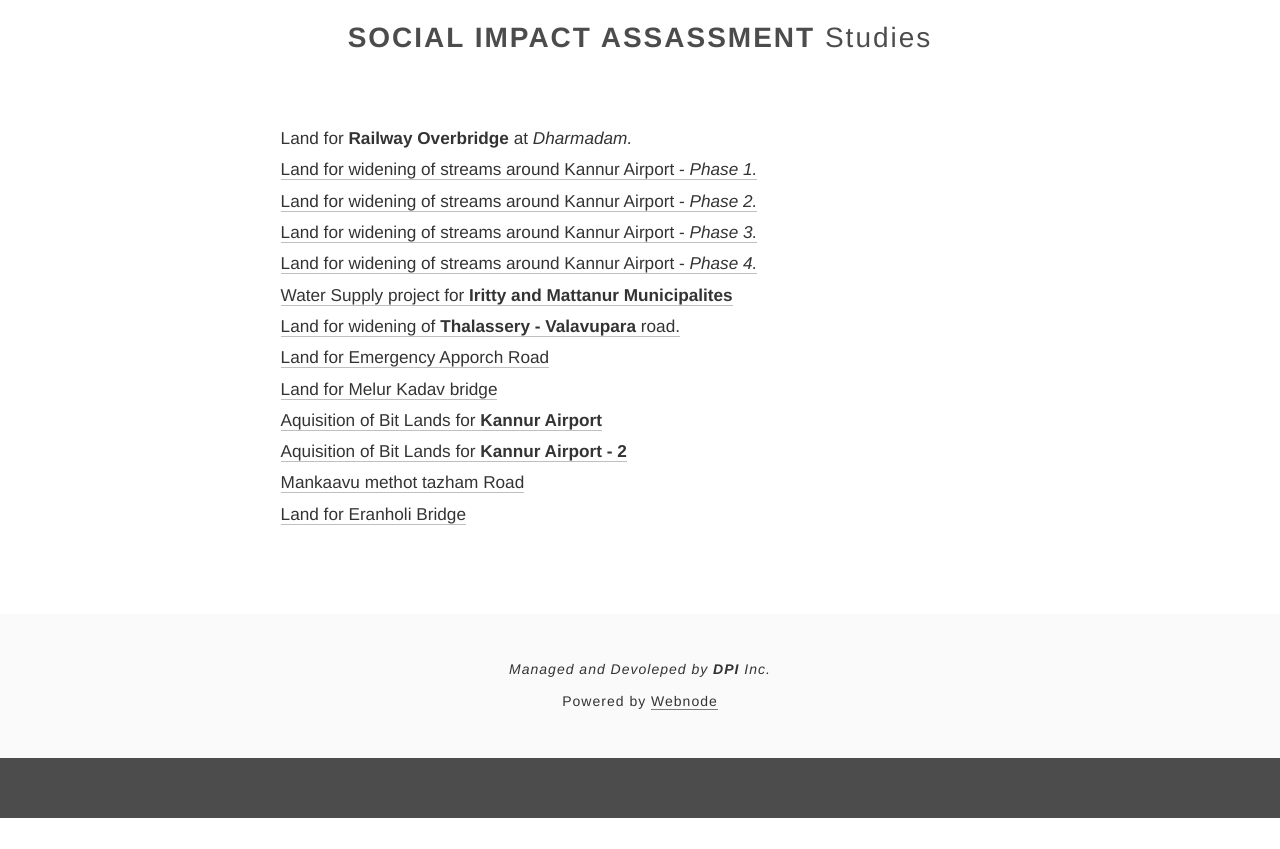
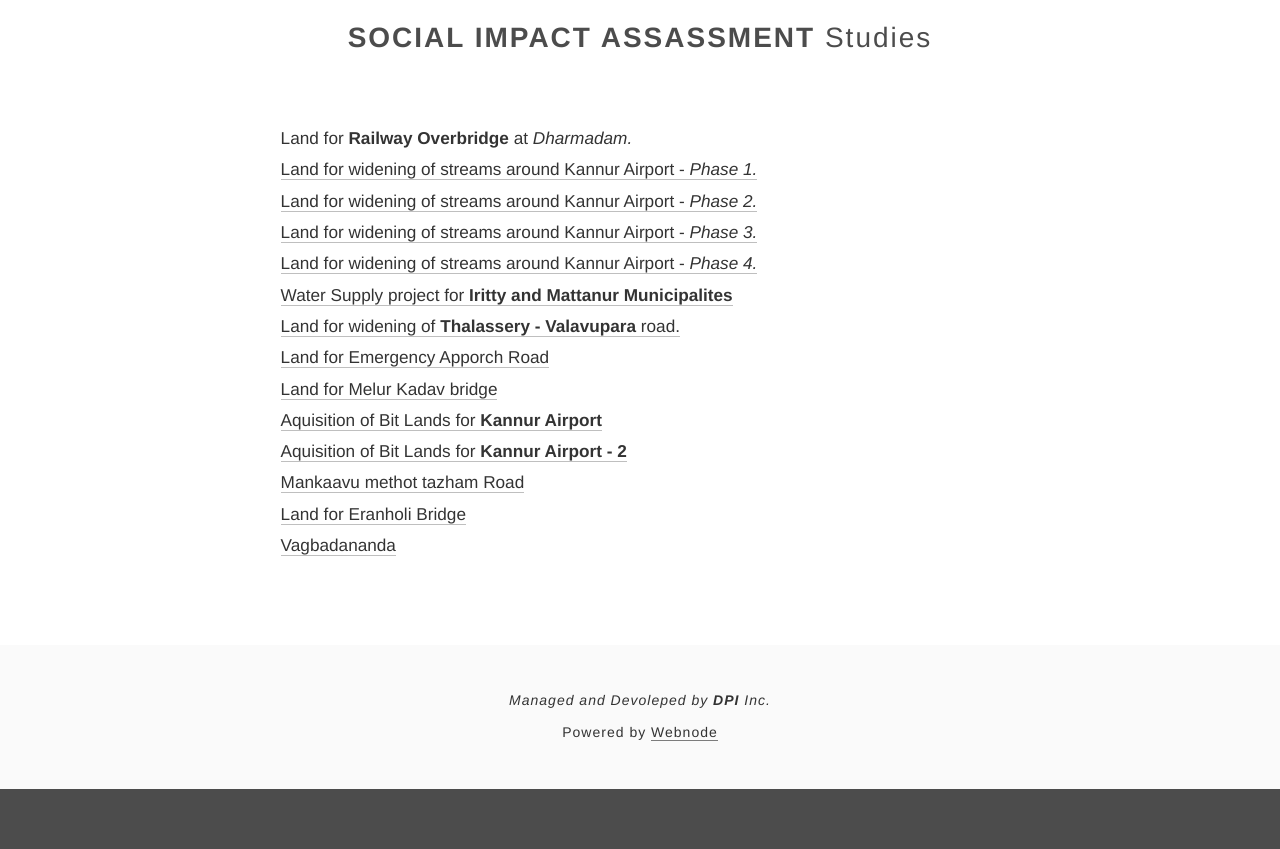
Before and after one commit to vigilmattanur/vigilmattanur.github.io, a plain HTML site: page sia.html in a window 1280 px wide. Shown: the part 434-1283 px from the top of the page. Before the commit the page ends 1252 px from the top, so only its background shows below. Drawn offline with Linux system fonts and the light colour scheme; a script that the page names is missing; a web font is replaced by a local one.

Commit message:
Update sia.html

```diff
--- a/sia.html
+++ b/sia.html
@@ -102,6 +102,7 @@
   <li class="wnd-offset-1"><a href = "files/canairport5.pdf" >Aquisition of Bit Lands for <b>Kannur Airport - 2</b></a></li>
   <li class="wnd-offset-1"><a href = "files/Mankaavuroad.pdf" >Mankaavu methot tazham Road</a></li>
   <li class="wnd-offset-1"><a href = "files/eranholi.pdf" >Land for Eranholi Bridge</a></li>
+  <li class="wnd-offset-1"><a href = "files/vagbadananda.pdf" >Vagbadananda</a></li>
 </div>
 </div>
 	</div>
```
